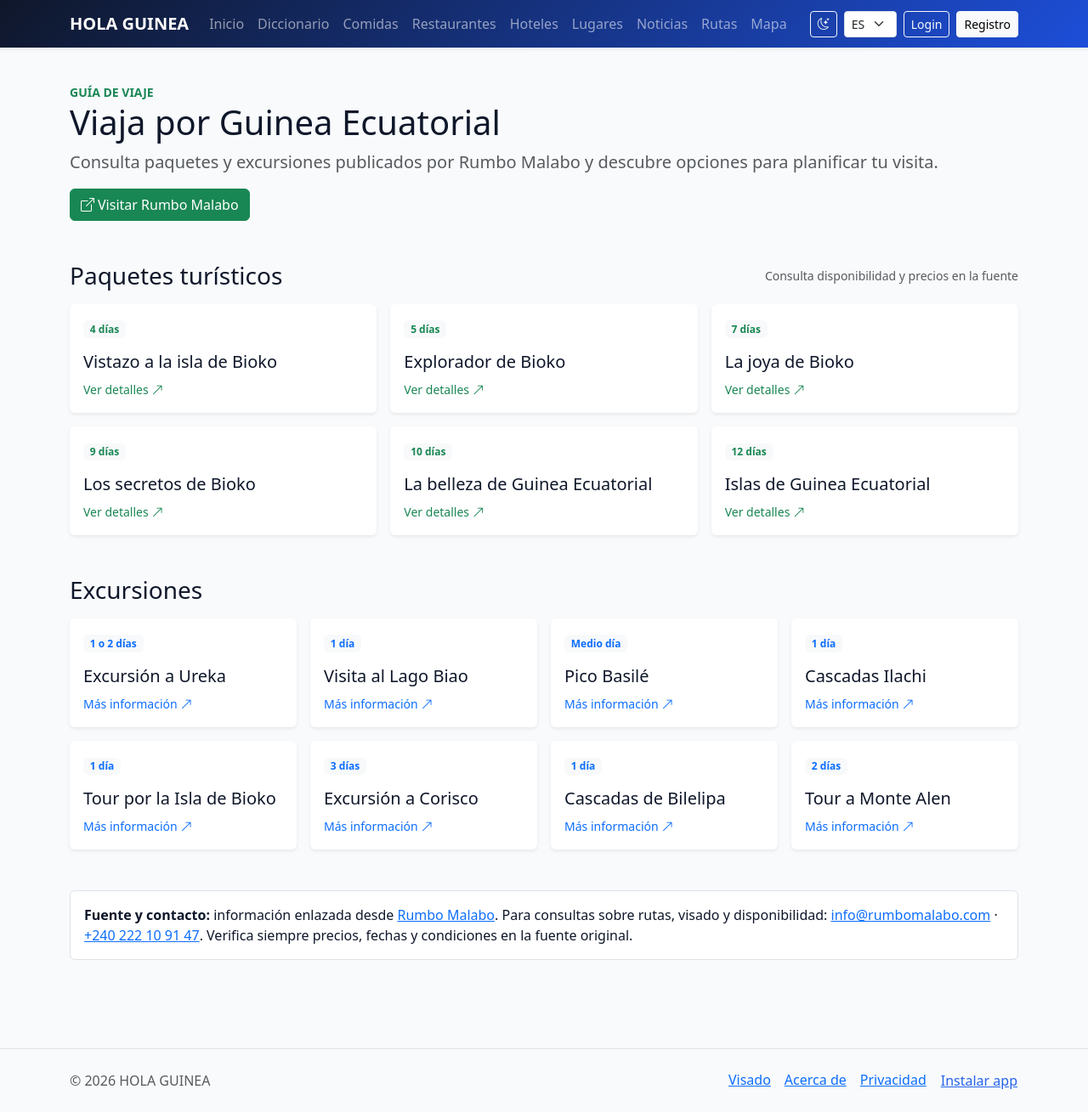
After one commit to cubeisaac2-art/HOLA-eg, a Flask app: page /travel-guides in a window 1280 px wide. The commit adds this page. Shown: the whole page at 85% size. Run offline with Flask 3, Linux system fonts and the light colour scheme.

Commit message:
Add Rumbo Malabo travel guides

```diff
--- a/app.py
+++ b/app.py
@@ -144,6 +144,28 @@ def create_app(config_name: str = "default"):
     @app.route("/about")
     def about():
         return render_template("about.html")
+
+    @app.route("/travel-guides")
+    def travel_guides():
+        packages = [
+            ("Vistazo a la isla de Bioko", "4 días", "https://rumbomalabo.com/vistazo-a-la-isla-de-bioko-2/"),
+            ("Explorador de Bioko", "5 días", "https://rumbomalabo.com/explorador-de-bioko/"),
+            ("La joya de Bioko", "7 días", "https://rumbomalabo.com/la-joya-de-bioko/"),
+            ("Los secretos de Bioko", "9 días", "https://rumbomalabo.com/los-secretos-de-bioko/"),
+            ("La belleza de Guinea Ecuatorial", "10 días", "https://rumbomalabo.com/la-belleza-de-guinea-ecuatorial/"),
+            ("Islas de Guinea Ecuatorial", "12 días", "https://rumbomalabo.com/islas-de-guinea-ecuatorial/"),
+        ]
+        excursions = [
+            ("Excursión a Ureka", "1 o 2 días", "https://rumbomalabo.com/tour-a-ureka/"),
+            ("Visita al Lago Biao", "1 día", "https://rumbomalabo.com/visita-al-lago-biao/"),
+            ("Pico Basilé", "Medio día", "https://rumbomalabo.com/excursion-al-pico-basile/"),
+            ("Cascadas Ilachi", "1 día", "https://rumbomalabo.com/visita-a-cascadas-iladyi/"),
+            ("Tour por la Isla de Bioko", "1 día", "https://rumbomalabo.com/tour-isla-bioko/"),
+            ("Excursión a Corisco", "3 días", "https://rumbomalabo.com/viaje-corisco/"),
+            ("Cascadas de Bilelipa", "1 día", "https://rumbomalabo.com/cascadas-bilelipa-guinea-ecuatorial/"),
+            ("Tour a Monte Alen", "2 días", "https://rumbomalabo.com/monte-alen/"),
+        ]
+        return render_template("travel_guides.html", packages=packages, excursions=excursions)
 
     @app.route("/privacy")
     def privacy():
--- a/templates/base.html
+++ b/templates/base.html
@@ -29,6 +29,7 @@
                     <li class="nav-item"><a class="nav-link" href="{{ url_for('hotels') }}">Hoteles</a></li>
                     <li class="nav-item"><a class="nav-link" href="{{ url_for('places') }}">Lugares</a></li>
                     <li class="nav-item"><a class="nav-link" href="{{ url_for('news') }}">Noticias</a></li>
+                    <li class="nav-item"><a class="nav-link" href="{{ url_for('travel_guides') }}">Rutas</a></li>
                     <li class="nav-item"><a class="nav-link" href="{{ url_for('map_view') }}">Mapa</a></li>
                 </ul>
                 <div class="d-flex align-items-center gap-2">
--- a/templates/index.html
+++ b/templates/index.html
@@ -13,6 +13,7 @@
                 <a class="btn btn-primary btn-lg" href="{{ url_for('dictionary') }}">Explorar diccionario</a>
                 <a class="btn btn-outline-primary btn-lg" href="{{ url_for('map_view') }}">Ver mapa</a>
                 <a class="btn btn-outline-secondary btn-lg" href="{{ url_for('visa') }}" target="_blank" rel="noopener"><i class="bi bi-passport me-1"></i>Solicitar visado</a>
+                <a class="btn btn-outline-success btn-lg" href="{{ url_for('travel_guides') }}"><i class="bi bi-compass me-1"></i>Ver rutas</a>
             </div>
         </div>
         <div class="col-lg-5">
--- /dev/null
+++ b/templates/travel_guides.html
@@ -0,0 +1,13 @@
+{% extends 'base.html' %}
+{% block title %}Rutas para viajar | HOLA GUINEA{% endblock %}
+{% block content %}
+<section class="py-3">
+    <div class="mb-5"><span class="text-uppercase small text-success fw-semibold">Guía de viaje</span><h1 class="mb-2">Viaja por Guinea Ecuatorial</h1><p class="lead text-muted mb-3">Consulta paquetes y excursiones publicados por Rumbo Malabo y descubre opciones para planificar tu visita.</p><a class="btn btn-success" href="https://rumbomalabo.com/" target="_blank" rel="noopener"><i class="bi bi-box-arrow-up-right me-1"></i>Visitar Rumbo Malabo</a></div>
+
+    <div class="mb-5"><div class="d-flex justify-content-between align-items-center mb-3"><h2 class="h3 mb-0">Paquetes turísticos</h2><span class="text-muted small">Consulta disponibilidad y precios en la fuente</span></div><div class="row g-3">{% for name, duration, url in packages %}<div class="col-md-6 col-lg-4"><a class="card h-100 border-0 shadow-sm text-decoration-none text-reset" href="{{ url }}" target="_blank" rel="noopener"><div class="card-body"><span class="badge text-bg-light text-success mb-3">{{ duration }}</span><h3 class="h5">{{ name }}</h3><span class="small text-success">Ver detalles <i class="bi bi-arrow-up-right"></i></span></div></a></div>{% endfor %}</div></div>
+
+    <div class="mb-5"><h2 class="h3 mb-3">Excursiones</h2><div class="row g-3">{% for name, duration, url in excursions %}<div class="col-md-6 col-lg-3"><a class="card h-100 border-0 shadow-sm text-decoration-none text-reset" href="{{ url }}" target="_blank" rel="noopener"><div class="card-body"><span class="badge text-bg-light text-primary mb-3">{{ duration }}</span><h3 class="h5">{{ name }}</h3><span class="small text-primary">Más información <i class="bi bi-arrow-up-right"></i></span></div></a></div>{% endfor %}</div></div>
+
+    <div class="alert alert-light border"><strong>Fuente y contacto:</strong> información enlazada desde <a href="https://rumbomalabo.com/" target="_blank" rel="noopener">Rumbo Malabo</a>. Para consultas sobre rutas, visado y disponibilidad: <a href="mailto:info@rumbomalabo.com">info@rumbomalabo.com</a> · <a href="tel:+240222109147">+240 222 10 91 47</a>. Verifica siempre precios, fechas y condiciones en la fuente original.</div>
+</section>
+{% endblock %}
```
Also changed, not shown: tests/test_travel_guides.py (added, +12 -0 lines).
